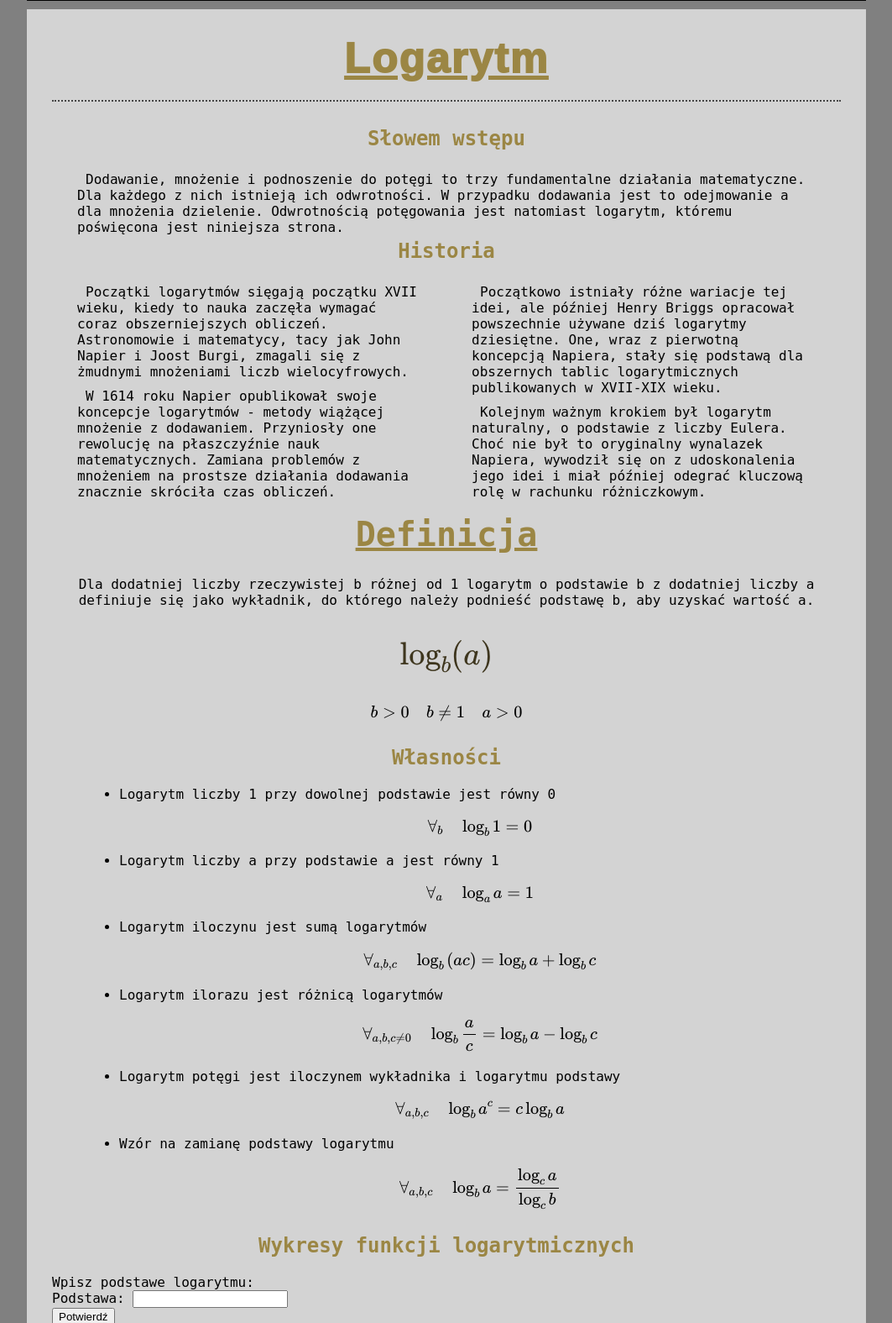
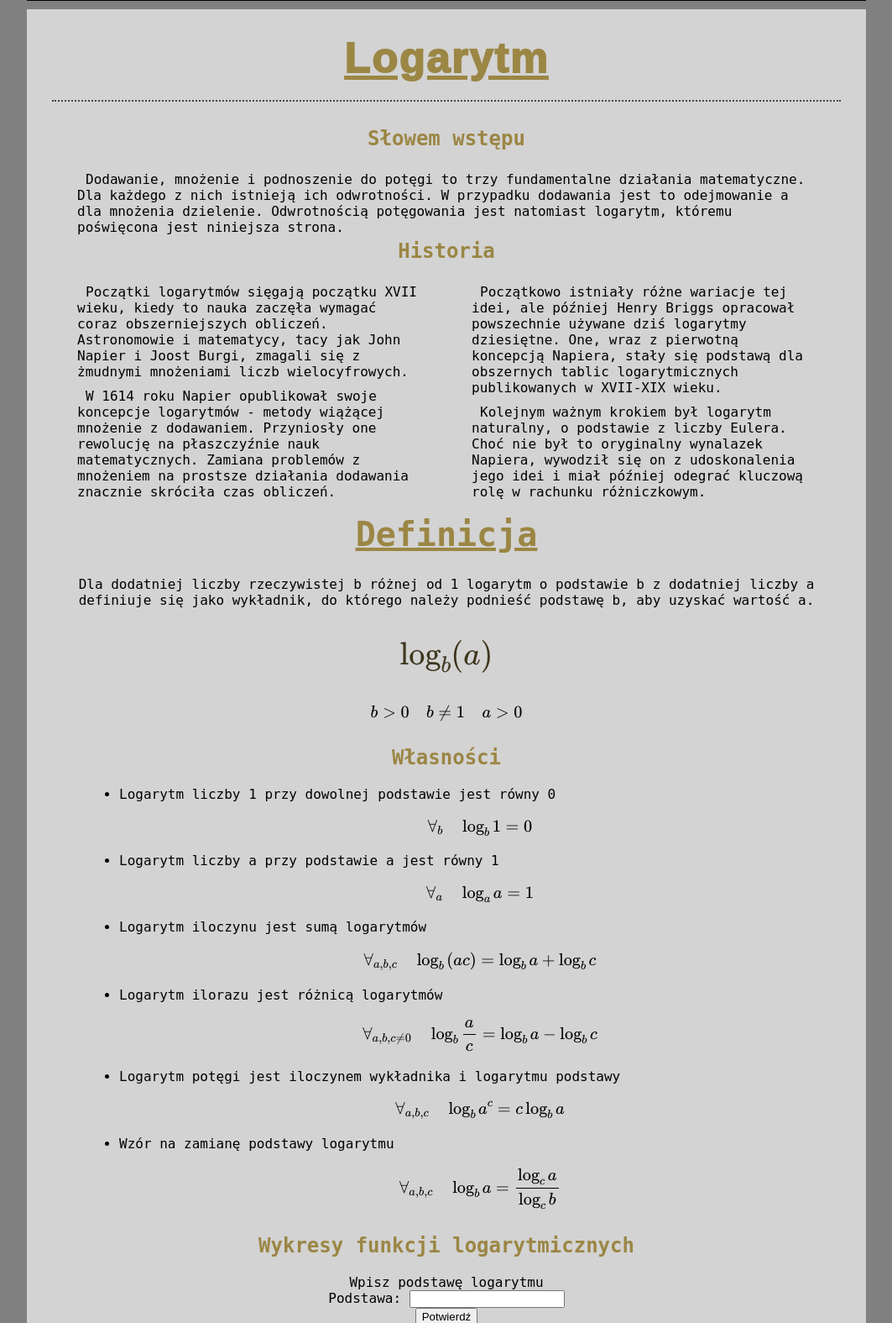
Before and after one commit to DominikJur/Flask_Project, a Flask app: page /zagadnienie in a window 1280 px wide. Shown: the part 192-1767 px from the top of the page at 84% size, without its empty margins (108-1171 px from the left). Run offline with Flask 3, Linux system fonts and the light colour scheme.

Commit message:
Reszta zmian

```diff
--- a/templates/zagadnienie.html
+++ b/templates/zagadnienie.html
@@ -27,7 +27,7 @@
             <div class="c3">Logarytm </div>
             <div class="dottedline" ></div>
             <h2>Słowem wstępu</h2>
-            <p>Dodawanie, mnożenie i podnoszenie do potęgi to trzy fundamentalne działania matematyczne. Dla każdego z nich istnieją ich odwrotności. W przypadku dodawania jest to odejmowanie a dla mnożenia dzielenie. Odwrotnością potęgowania jest natomiast logarytm, któremu poświęcona jest niniejsza strona.</p>
+            <div class="sw"><p>Dodawanie, mnożenie i podnoszenie do potęgi to trzy fundamentalne działania matematyczne. Dla każdego z nich istnieją ich odwrotności. W przypadku dodawania jest to odejmowanie a dla mnożenia dzielenie. Odwrotnością potęgowania jest natomiast logarytm, któremu poświęcona jest niniejsza strona.</p></div>
             <h2>Historia</h2>
             <div class="column"><p>Początki logarytmów sięgają początku XVII wieku, kiedy to nauka zaczęła wymagać coraz obszerniejszych obliczeń. Astronomowie i matematycy, tacy jak John Napier i Joost Burgi, zmagali się z żmudnymi mnożeniami liczb wielocyfrowych.</p>
             <p>W 1614 roku Napier opublikował swoje koncepcje logarytmów - metody wiążącej mnożenie z dodawaniem. Przyniosły one rewolucję na płaszczyźnie nauk matematycznych. Zamiana problemów z mnożeniem na prostsze działania dodawania znacznie skróciła czas obliczeń.</p></div>
@@ -36,7 +36,7 @@
             <h1>Definicja</h1>
             <div class ="definition">Dla dodatniej liczby rzeczywistej b różnej od 1 logarytm o podstawie b z dodatniej liczby a definiuje się jako wykładnik, do którego należy podnieść podstawę b, aby uzyskać wartość a.</div>
             <div class="maths"> $$\log_b(a)$$</div>
-            <div class ="definition"> $$b>0\quad  b\neq1 \quad  a>0$$ </div>
+            <div class ="def_2"> $$b>0\quad  b\neq1 \quad  a>0$$ </div>
             <h2>Własności</h2>
             <ul>
                 <li>Logarytm liczby 1 przy dowolnej podstawie jest równy 0</li>
@@ -56,14 +56,14 @@
             </ul>
             <h2>Wykresy funkcji logarytmicznych</h2>
             <form action="{{ url_for('zagadnienie') }}" method="POST">
-                Wpisz podstawe logarytmu:
+                <div class="input">Wpisz podstawę logarytmu
                 <br>
                 Podstawa: <input type="text" name="base"><br>
-                <input type="submit" value="Potwierdź">
+                <input type="submit" value="Potwierdź"></div>
             </form>
             <div id="response"></div>
 
-            <img src="{{plot}}" alt="Wykresy funkcji logarytmicznych">
+            <img src="{{plot}}" alt="Wykresy funkcji logarytmicznych" class="wykres">
 
         </div>
 
```
